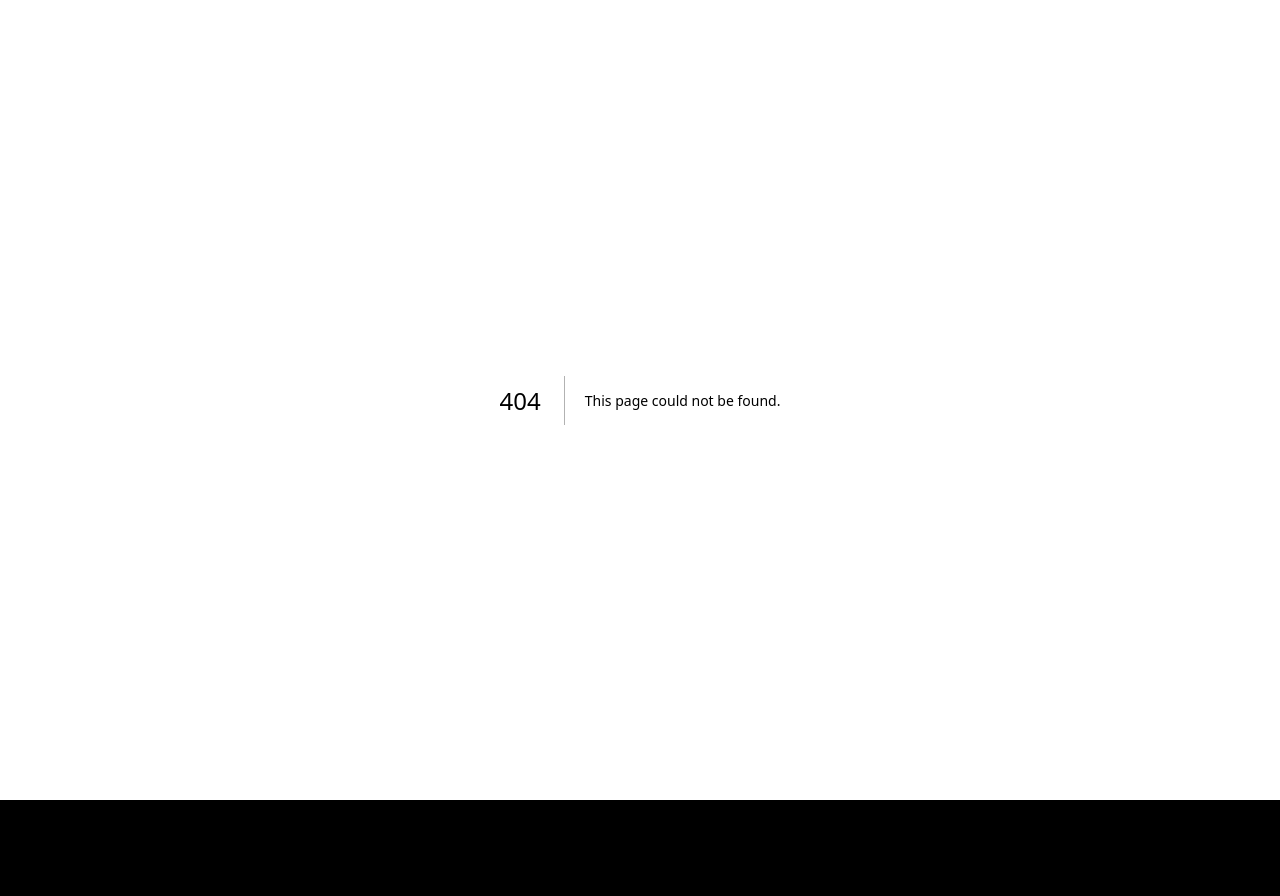
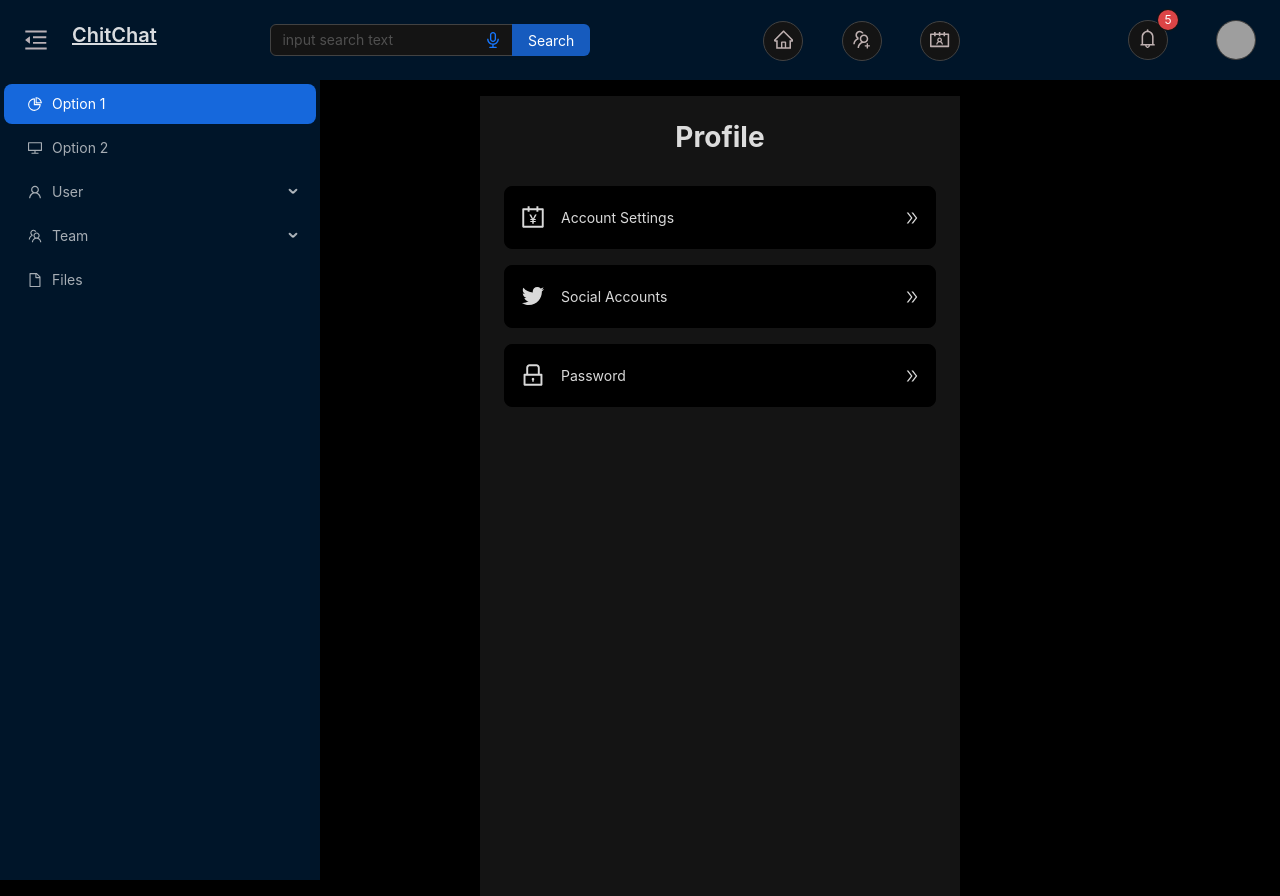
Before and after one commit to harshit-mishr/chit-chat-client, a Next.js app: page /profile/setting in a window 1280 px wide. Before the commit this address had no page. Before the commit the page ends 800 px from the top, so only its background shows below. Built offline with nearby package versions, Linux system fonts and the light colour scheme; no server answers; sample sign-in values are in the browser's storage; grey boxes are pictures that could not be loaded.

Commit message:
✨: Add profile screen & account setting screen

```diff
--- /dev/null
+++ b/src/app/profile/setting/page.js
@@ -0,0 +1,124 @@
+'use client';
+import MainLayout from '@/components/CommonLayout/layout';
+import {
+    AccountBookOutlined,
+    LockOutlined,
+    TwitterOutlined,
+    DoubleRightOutlined,
+} from '@ant-design/icons';
+import withAuth from '@/utils/authentication/withAuth';
+import { Card, Layout, theme } from 'antd';
+import React, { useEffect, useState } from 'react';
+const { Content } = Layout;
+import styles from './style.module.css';
+import { useRouter } from 'next/navigation';
+
+function Profile() {
+    const [collapsed, setCollapsed] = useState(false);
+    const [hover, setHover] = useState(false);
+    const [hoverOption, setHoverOption] = useState(null);
+    const router = useRouter();
+    const {
+        token: { colorBgContainer },
+    } = theme.useToken();
+
+    const profileOption = [
+        {
+            key: '1',
+            label: 'Account Settings',
+            icon: <AccountBookOutlined style={{ fontSize: '1.5rem' }} />,
+        },
+        {
+            key: '2',
+            label: 'Social Accounts',
+            icon: <TwitterOutlined style={{ fontSize: '1.5rem' }} />,
+        },
+        {
+            key: '3',
+            label: 'Password',
+            icon: <LockOutlined style={{ fontSize: '1.5rem' }} />,
+        },
+    ];
+
+    const handleNavigation = e => {
+        switch (e) {
+            case '1':
+                console.log('account settings');
+                router.push('/profile/account-settings');
+                break;
+            case '2':
+                console.log('social accounts');
+                break;
+            case '3':
+                console.log('password');
+                break;
+            default:
+                break;
+        }
+    };
+
+    return (
+        <MainLayout collapsed={collapsed} setCollapsed={setCollapsed}>
+            <Content
+                style={{
+                    margin: '0rem',
+                    marginTop: '6rem',
+                    marginLeft: collapsed ? '20rem' : '30rem',
+                    transition: 'margin-left margin-right 0.9s ease-in-out',
+                    marginRight: '20rem',
+                }}
+            >
+                <div
+                    style={{
+                        padding: 24,
+                        minHeight: '100vh',
+                        maxHeight: '100vh',
+                        background: colorBgContainer,
+                    }}
+                >
+                    <h1 style={{ textAlign: 'center' }}>Profile</h1>
+
+                    <div style={{ marginTop: '2rem' }}>
+                        {profileOption.map(item => (
+                            <div
+                                className={
+                                    hover && item.key === hoverOption
+                                        ? styles.cardHover
+                                        : styles.card
+                                }
+                                onMouseOver={() => {
+                                    setHover(true);
+                                    setHoverOption(item.key);
+                                }}
+                                onMouseLeave={() => {
+                                    setHover(false);
+                                    setHoverOption(null);
+                                }}
+                                onClick={() => {
+                                    handleNavigation(item.key);
+                                }}
+                                key={item.key}
+                            >
+                                <div
+                                    style={{
+                                        display: 'flex',
+                                        gap: '1rem',
+                                        alignItems: 'center',
+                                    }}
+                                >
+                                    <p style={{ fontSize: '1.5rem' }}>
+                                        {item.icon}
+                                    </p>
+                                    <p>{item.label}</p>
+                                </div>
+                                <DoubleRightOutlined />
+                            </div>
+                        ))}
+                    </div>
+                </div>
+            </Content>
+        </MainLayout>
+    );
+}
+
+export default withAuth(Profile);
--- /dev/null
+++ b/src/app/profile/setting/style.module.css
@@ -0,0 +1,21 @@
+.card {
+    display: flex;
+    justify-content: space-between;
+    align-items: center;
+    margin-bottom: 1rem;
+    padding: 1rem;
+    border: 1px solid rgb(0, 0, 0);
+    border-radius: 0.5rem;
+    background-color: #000;
+}
+.cardHover {
+    display: flex;
+    justify-content: space-between;
+    align-items: center;
+    margin-bottom: 1rem;
+    padding: 1rem;
+    border: 1px solid #1668dc;
+    border-radius: 0.5rem;
+    background-color: #000;
+    cursor: pointer;
+}
--- a/src/components/CustomPopover/index.js
+++ b/src/components/CustomPopover/index.js
@@ -1,7 +1,9 @@
 import { Avatar, Button, Popover } from 'antd';
+import { useRouter } from 'next/navigation';
 import React from 'react';
 
 function CustomPopover({ userData, logout }) {
+    const router = useRouter();
     const content = (
         <div
             style={{
@@ -11,7 +13,9 @@ function CustomPopover({ userData, logout }) {
                 justifyContent: 'space-around',
             }}
         >
-            <Button block>Profile</Button>
+            <Button block onClick={() => router.push('/profile/setting')}>
+                Profile
+            </Button>
             <Button block onClick={logout}>
                 Logout
             </Button>
--- a/src/components/Navbar/index.js
+++ b/src/components/Navbar/index.js
@@ -1,5 +1,5 @@
 import { Avatar, Badge, Input, Layout, Menu, Typography } from 'antd';
-import React, { useState } from 'react';
+import React, { useEffect, useState } from 'react';
 import {
     UserOutlined,
     MenuUnfoldOutlined,
@@ -11,6 +11,9 @@ import {
     BellOutlined,
 } from '@ant-design/icons';
 import CustomPopover from '../CustomPopover';
+import { setSelectedOption } from '@/lib/features/navbar/navbarSlice';
+import { useAppDispatch, useAppSelector } from '@/lib/hooks';
+import { usePathname, useRouter } from 'next/navigation';
 
 const { Header } = Layout;
 const { Title } = Typography;
@@ -18,9 +21,41 @@ const { Search } = Input;
 
 function Navbar({ collapsed, setCollapsed, userData, logout }) {
     const onSearch = (value, _e, info) => console.log(info?.source, value); //will update in future
-    const [selectedKey, setSelectedKey] = useState('1');
+    const router = useRouter();
+    const dispatch = useAppDispatch();
+    const { selectedOption } = useAppSelector(state => state.navbar);
     const handleMenuClick = e => {
-        setSelectedKey(e.key);
+        dispatch(setSelectedOption(e.key));
+        handleNavigation(e.key);
+    };
+
+    //get route name from router
+    const routeName = usePathname();
+    console.log('route name-->', routeName);
+    useEffect(() => {
+        if (routeName.includes(['/profile'])) {
+            dispatch(setSelectedOption(null));
+        }
+    }, [routeName]);
+
+    const handleNavigation = e => {
+        //write switch and cases if e === 1 then navigate to home
+        switch (e) {
+            case '1':
+                console.log('home');
+                router.push('/home');
+                break;
+            case '2':
+                console.log('profile');
+                router.push('/profile/setting');
+                break;
+            case '3':
+                console.log('contacts');
+                router.push('/contacts');
+                break;
+            default:
+                break;
+        }
     };
 
     const navbarItems = [
@@ -31,7 +66,7 @@ function Navbar({ collapsed, setCollapsed, userData, logout }) {
                     style={{
                         fontSize: '1.2rem',
                         color:
-                            selectedKey === '1'
+                            selectedOption === '1'
                                 ? '#1668dc'
                                 : 'rgba(255, 236, 236, 0.726)',
                     }}
@@ -45,7 +80,7 @@ function Navbar({ collapsed, setCollapsed, userData, logout }) {
                     style={{
                         fontSize: '1.2rem',
                         color:
-                            selectedKey === '2'
+                            selectedOption === '2'
                                 ? '#1668dc'
                                 : 'rgba(255, 236, 236, 0.726)',
                     }}
@@ -59,7 +94,7 @@ function Navbar({ collapsed, setCollapsed, userData, logout }) {
                     style={{
                         fontSize: '1.2rem',
                         color:
-                            selectedKey === '3'
+                            selectedOption === '3'
                                 ? '#1668dc'
                                 : 'rgba(255, 236, 236, 0.726)',
                     }}
@@ -185,11 +220,11 @@ function Navbar({ collapsed, setCollapsed, userData, logout }) {
                             key={item.key}
                             style={{
                                 borderBottom:
-                                    item.key === selectedKey
+                                    item.key === selectedOption
                                         ? '2px solid #1668dc'
                                         : 'none',
                                 backgroundColor:
-                                    item.key === selectedKey
+                                    item.key === selectedOption
                                         ? 'transparent'
                                         : 'inherit',
                                 cursor: 'pointer',
@@ -200,7 +235,7 @@ function Navbar({ collapsed, setCollapsed, userData, logout }) {
                                     backgroundColor: '#141414',
                                     border: '1px solid #424242',
                                     borderColor:
-                                        item.key === selectedKey
+                                        item.key === selectedOption
                                             ? '#1668dc'
                                             : '#424242',
                                 }}
--- /dev/null
+++ b/src/lib/features/navbar/navbarSlice.js
@@ -0,0 +1,19 @@
+import { createSlice } from '@reduxjs/toolkit';
+
+const initialState = {
+    selectedOption: 1,
+};
+
+const navbarSlice = createSlice({
+    name: 'navbar',
+    initialState,
+    reducers: {
+        setSelectedOption(state, action) {
+            state.selectedOption = action.payload;
+        },
+    },
+});
+
+export const { setSelectedOption } = navbarSlice.actions;
+
+export default navbarSlice.reducer;
--- a/src/lib/store/store.js
+++ b/src/lib/store/store.js
@@ -1,12 +1,14 @@
 // src/store/store.js
 
-import { configureStore } from "@reduxjs/toolkit";
-import counterReducer from "@/lib/features/counter/counterSlice"; // Import your slice reducer
+import { configureStore } from '@reduxjs/toolkit';
+import counterReducer from '@/lib/features/counter/counterSlice'; // Import your slice reducer
+import navbarReducer from '@/lib/features/navbar/navbarSlice'; // Import your slice reducer
 
 export const makeStore = () => {
     return configureStore({
         reducer: {
             counter: counterReducer,
+            navbar: navbarReducer,
             // Other reducers can be added here
         },
     });
```
Also changed, not shown: src/app/profile/account-settings/page.js (added, +49 -0 lines), src/components/CommonHeader/CommonHeader.js (added, +16 -0 lines), src/middleware.js (+16 -11 lines). Lines whose indentation alone changed are shown as unchanged.
